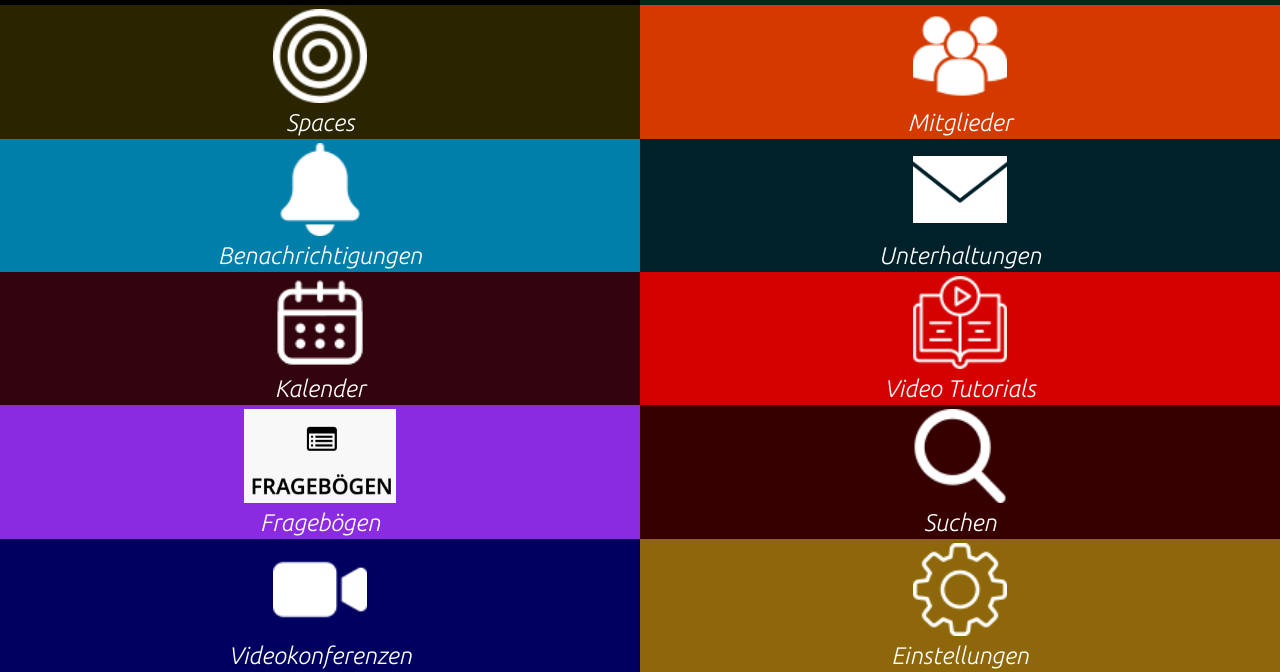
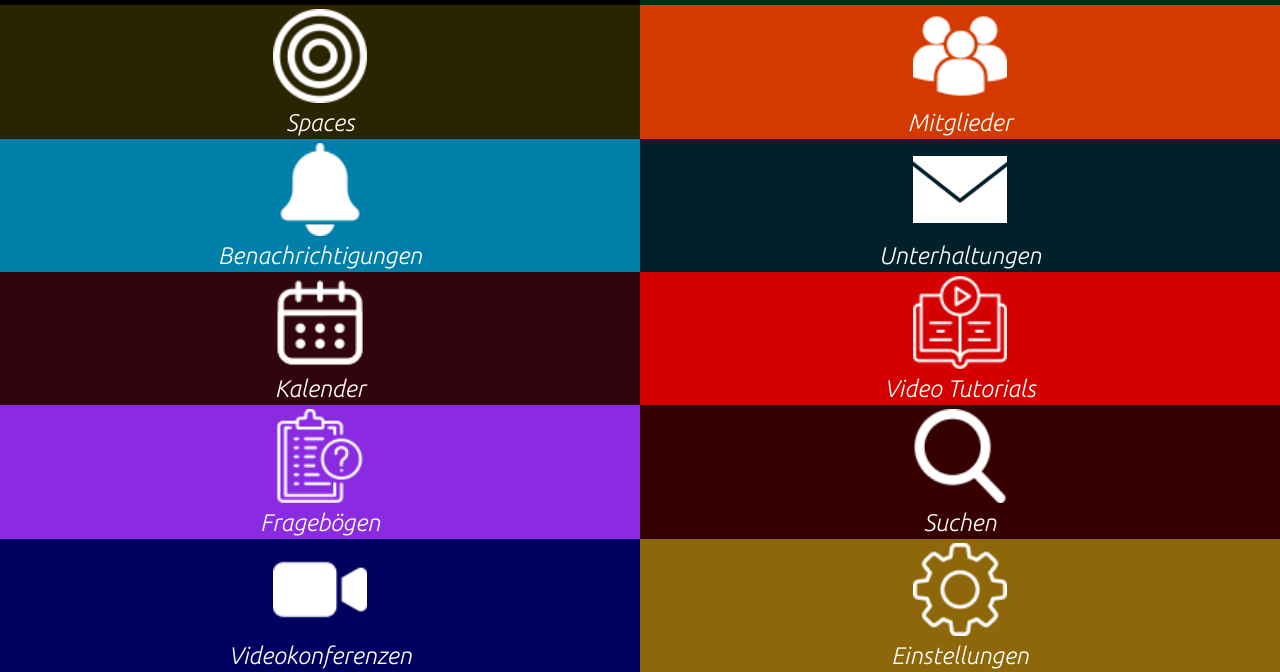
Before and after one commit to JimiDDU/Gesher-chatbot, a plain HTML site: page index.html in a window 1280 px wide. Shown: the part 128-800 px from the top of the page. Drawn offline with Linux system fonts and the light colour scheme.

Commit message:
latest latest changes

```diff
--- a/index.html
+++ b/index.html
@@ -60,7 +60,7 @@
         </a>
         <a href="https://gesher.zwst.org/survey/show-global/single?id=1">
           <div class="box box9">
-            <img src="images/Fragebögen.jpg" />
+            <img src="images/questionnaire.png" />
             <p class="change">Fragebögen</p>
           </div>
         </a>
```
Also changed, not shown: images/Fragebögen.jpg (deleted), images/questionnaire.png (added).
